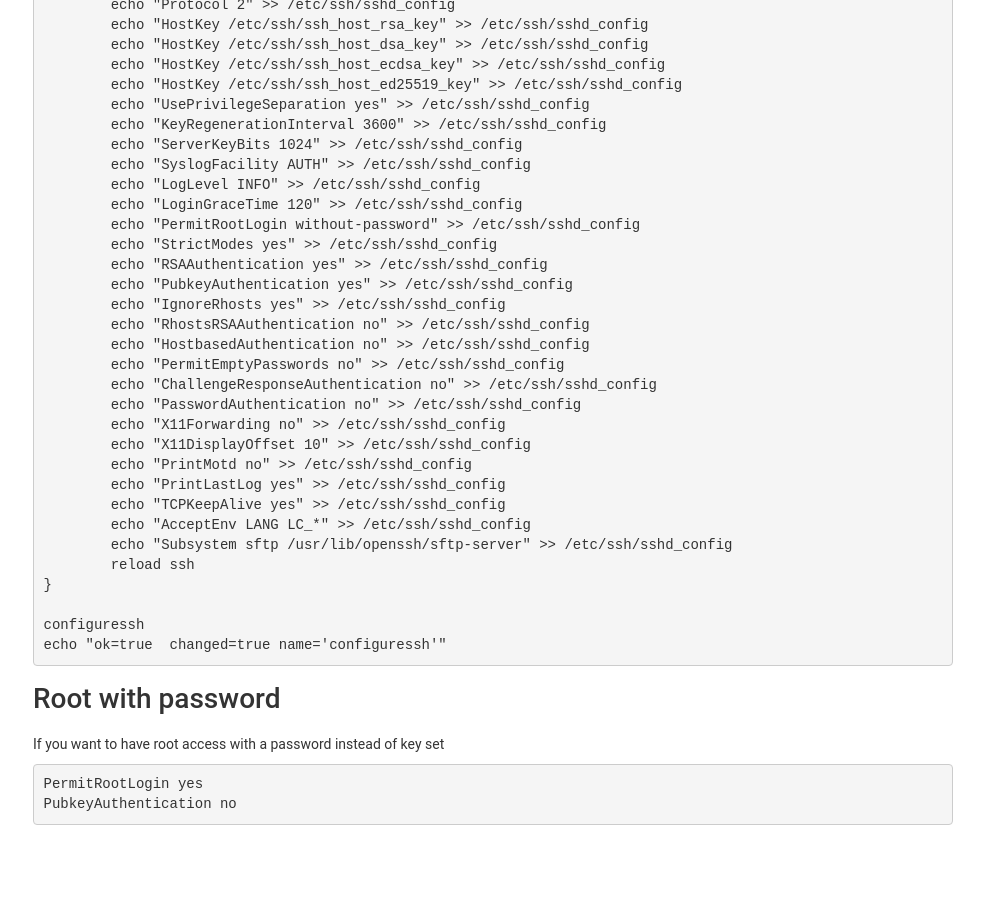
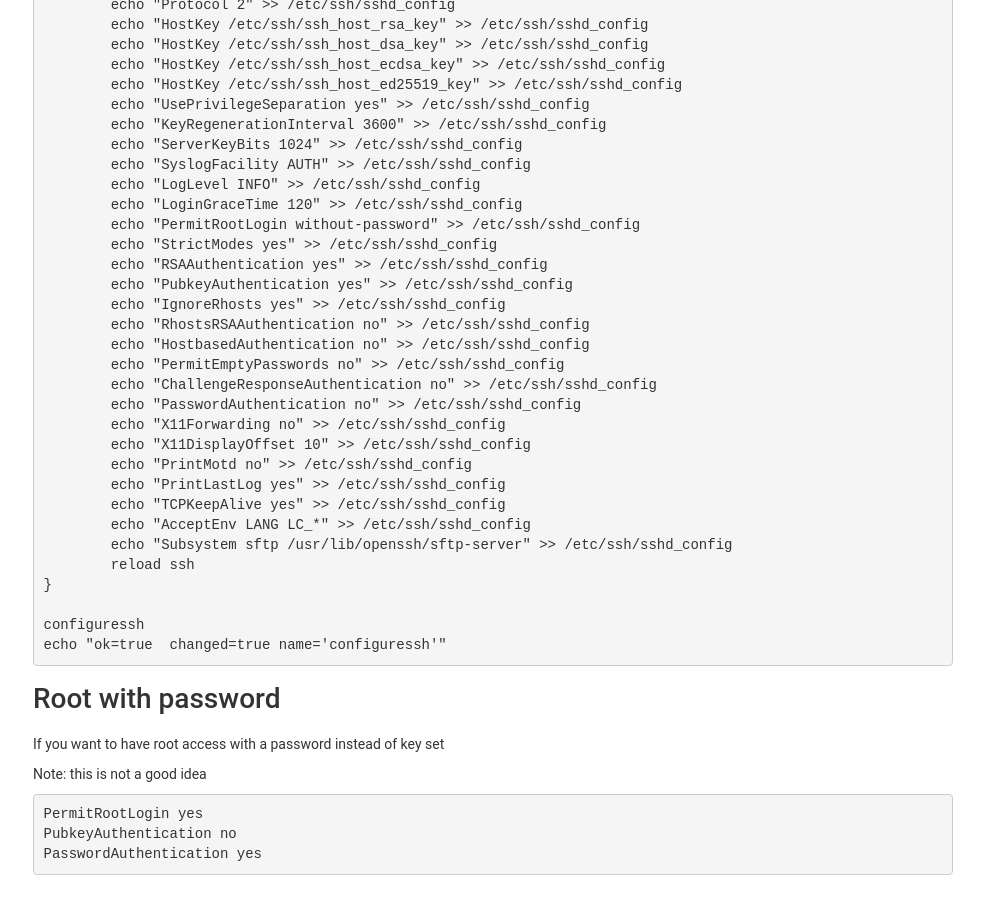
Before and after one commit to majorsilence/Dev, a Jekyll site: the page built from docs/DevOps/SSH.md, in a window 1280 px wide and 900 px high, scrolled down 1110 px. Shown: the whole window, without its empty margins (297-1280 px from the left). Built offline with Jekyll 4.4.1, drawn with Linux system fonts in a browser that asks for light colours; nearby versions of some CDN libraries; before the commit the page ends 1960 px from its top, so only the background shows below that.

Commit message:
Update SSH.md

````diff
--- a/docs/DevOps/SSH.md
+++ b/docs/DevOps/SSH.md
@@ -95,7 +95,10 @@ echo "ok=true  changed=true name='configuressh'"
 # Root with password
 If you want to have root access with a password instead of key set
 
+Note: this is not a good idea
+
 ```
 PermitRootLogin yes
 PubkeyAuthentication no
+PasswordAuthentication yes
 ```
````
